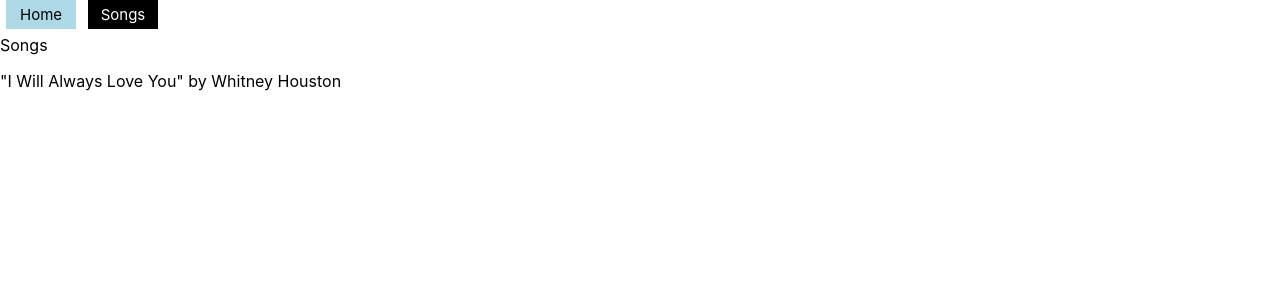
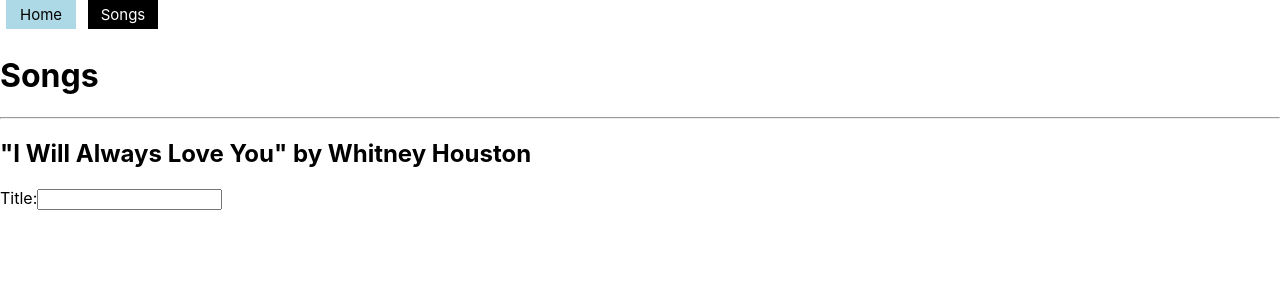
Before and after one commit to ChristinaKozi/p2-final, a React (Create React App) app: page /songs in a window 1280 px wide. Shown: the top 300 px of the page. Built offline with nearby package versions, Linux system fonts and the light colour scheme; data requests are answered from the project's data file.

Commit message:
lab complete

```diff
--- a/src/components/SongCard.js
+++ b/src/components/SongCard.js
@@ -1,13 +1,12 @@
 import React from "react";
-import NavBar from "./NavBar";
 
 function SongCard({ song }){
     const {title, artist, lyrics} = song
 
     return (
-        <>
-            <p>"{title}" by {artist}</p>
-        </>
+        <article>
+            <h2>"{title}" by {artist}</h2>
+        </article>
     )
 }
 
--- /dev/null
+++ b/src/components/SongForm.js
@@ -0,0 +1,14 @@
+import React from "react";
+
+function SongForm(){
+    return (
+        <>
+            <form>
+                <label>Title:</label>
+                <input type='text'></input>
+            </form>
+        </>
+    )
+}
+
+export default SongForm
--- a/src/pages/Songs.js
+++ b/src/pages/Songs.js
@@ -1,6 +1,7 @@
 import React, { useEffect, useState } from "react"
 import NavBar from "../components/NavBar"
 import SongCard from "../components/SongCard"
+import SongForm from "../components/SongForm"
 
 function Songs() {
     const [songs, setSongs] = useState([])
@@ -20,8 +21,10 @@
             <header>
                 <NavBar />
             </header>
-            Songs
+            <h1>Songs</h1>
+            <hr />
             {songList}
+            <SongForm />
         </div>
     )
 }
```
